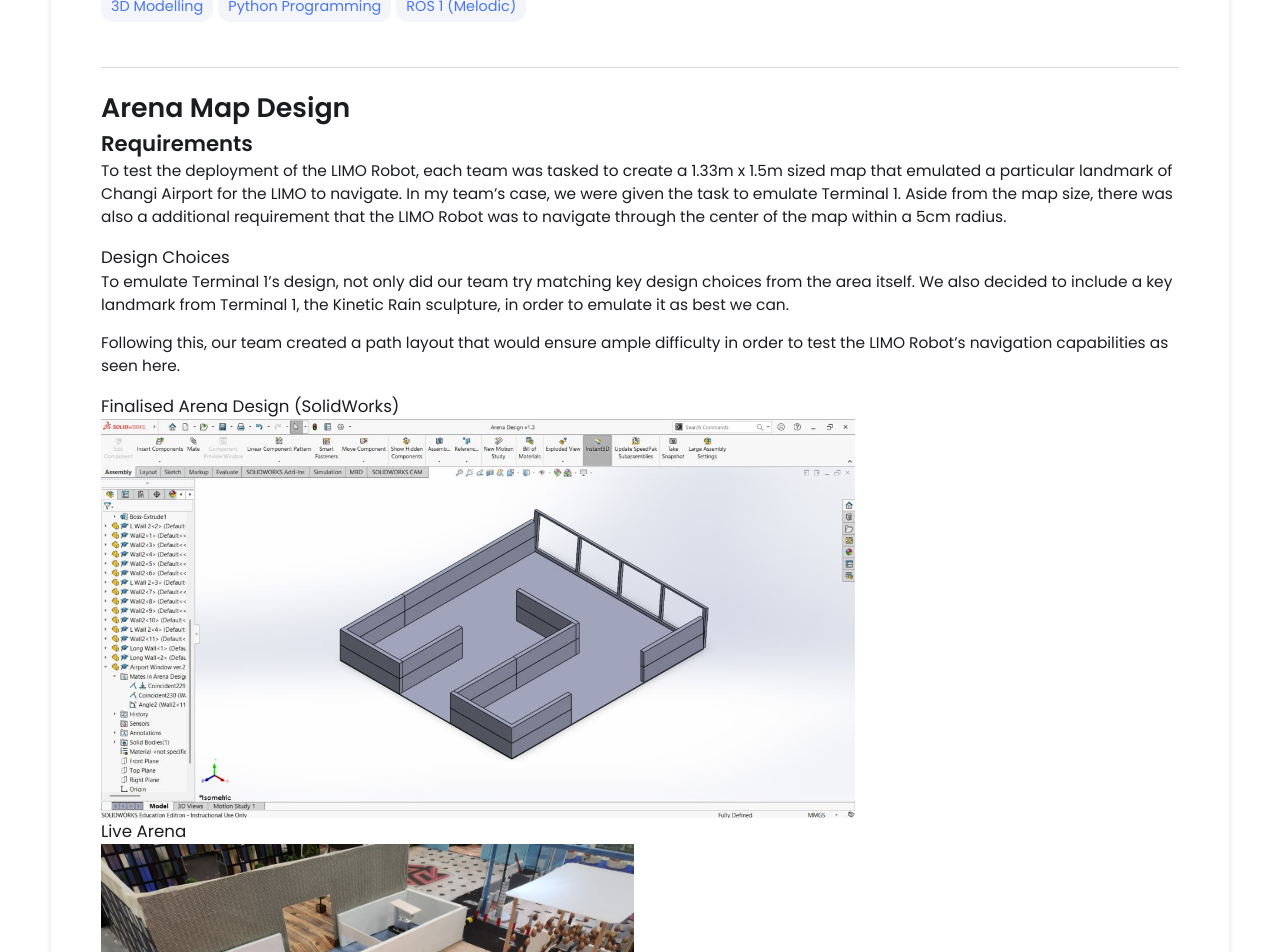
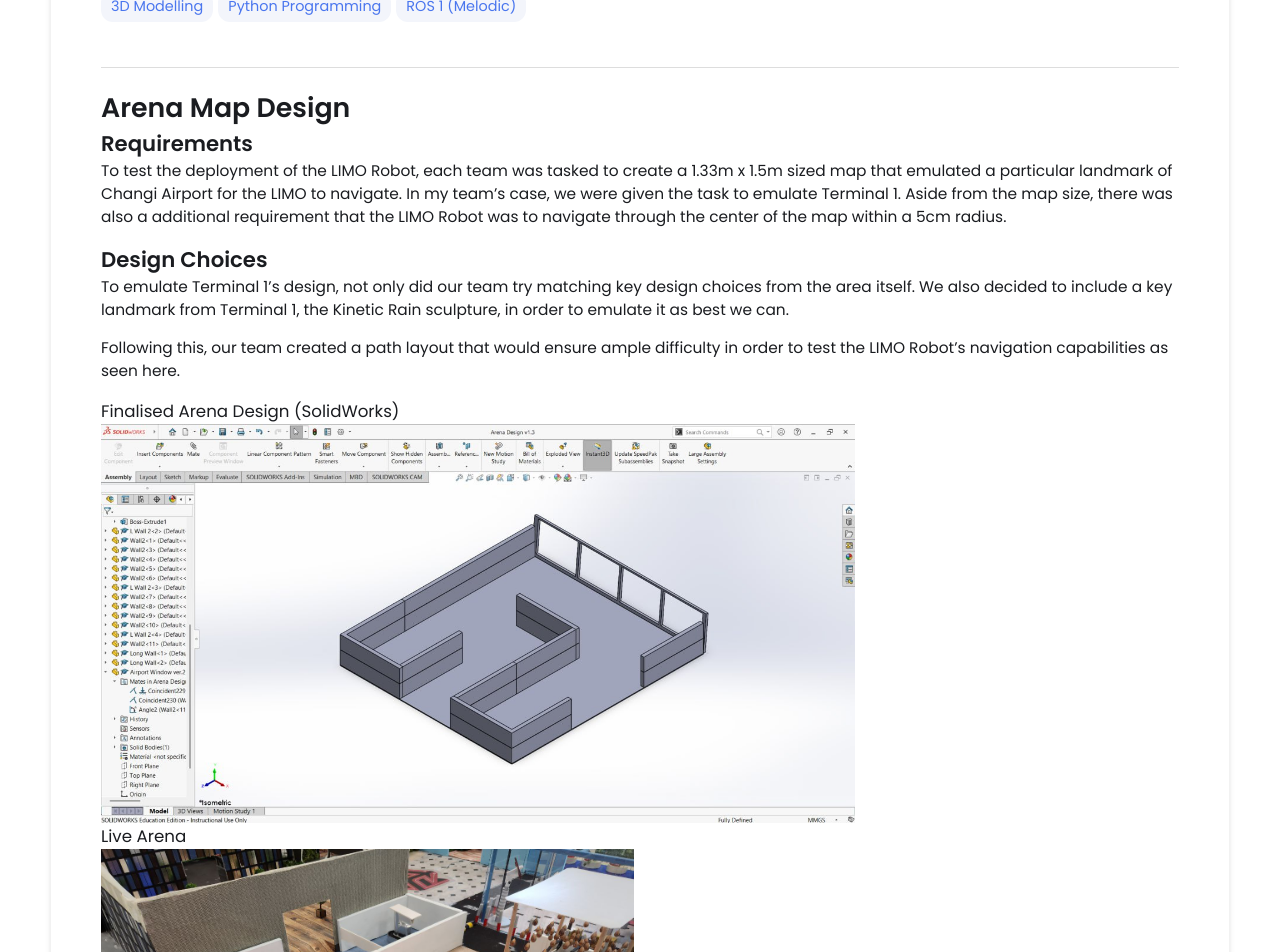
Before and after one commit to LePotatoMann/LePotatoMann.github.io, a Jekyll site: the page built from _projects/demo-project/index.md, in a window 1280 px wide. Shown: the part 712-1664 px from the top of the page. Built offline with Jekyll 4.4.1, drawn with Linux system fonts in a browser that asks for light colours.

```diff
--- a/_projects/demo-project/index.md
+++ b/_projects/demo-project/index.md
@@ -16,10 +16,11 @@ main-image: /LIMO_Robot.png
 To test the deployment of the LIMO Robot, each team was tasked to create a 1.33m x 1.5m sized map that emulated a particular landmark of Changi Airport for the LIMO to navigate. In my team's case, we were given the task to emulate Terminal 1.
 Aside from the map size, there was also a additional requirement that the LIMO Robot was to navigate through the center of the map within a 5cm radius.
 
-### Design Choices
+## Design Choices
 To emulate Terminal 1's design, not only did our team try matching key design choices from the area itself. We also decided to include a key landmark from Terminal 1, the Kinetic Rain sculpture, in order to emulate it as best we can.
 
 Following this, our team created a path layout that would ensure ample difficulty in order to test the LIMO Robot's navigation capabilities as seen here.
+
 ### Finalised Arena Design (SolidWorks)
 {% include image-gallery.html images="Arena_Final.jpg" height="400" %}
 
```
